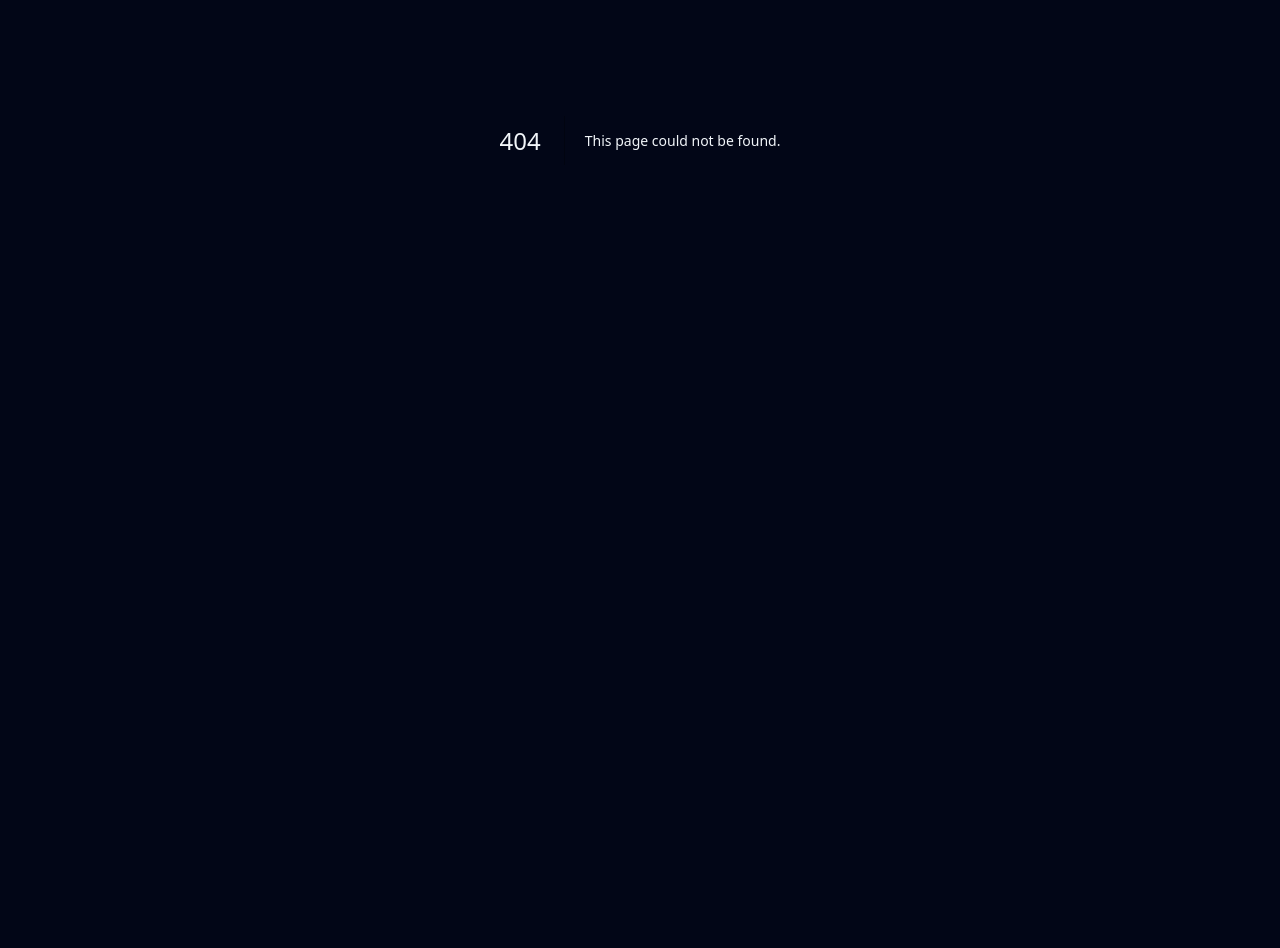
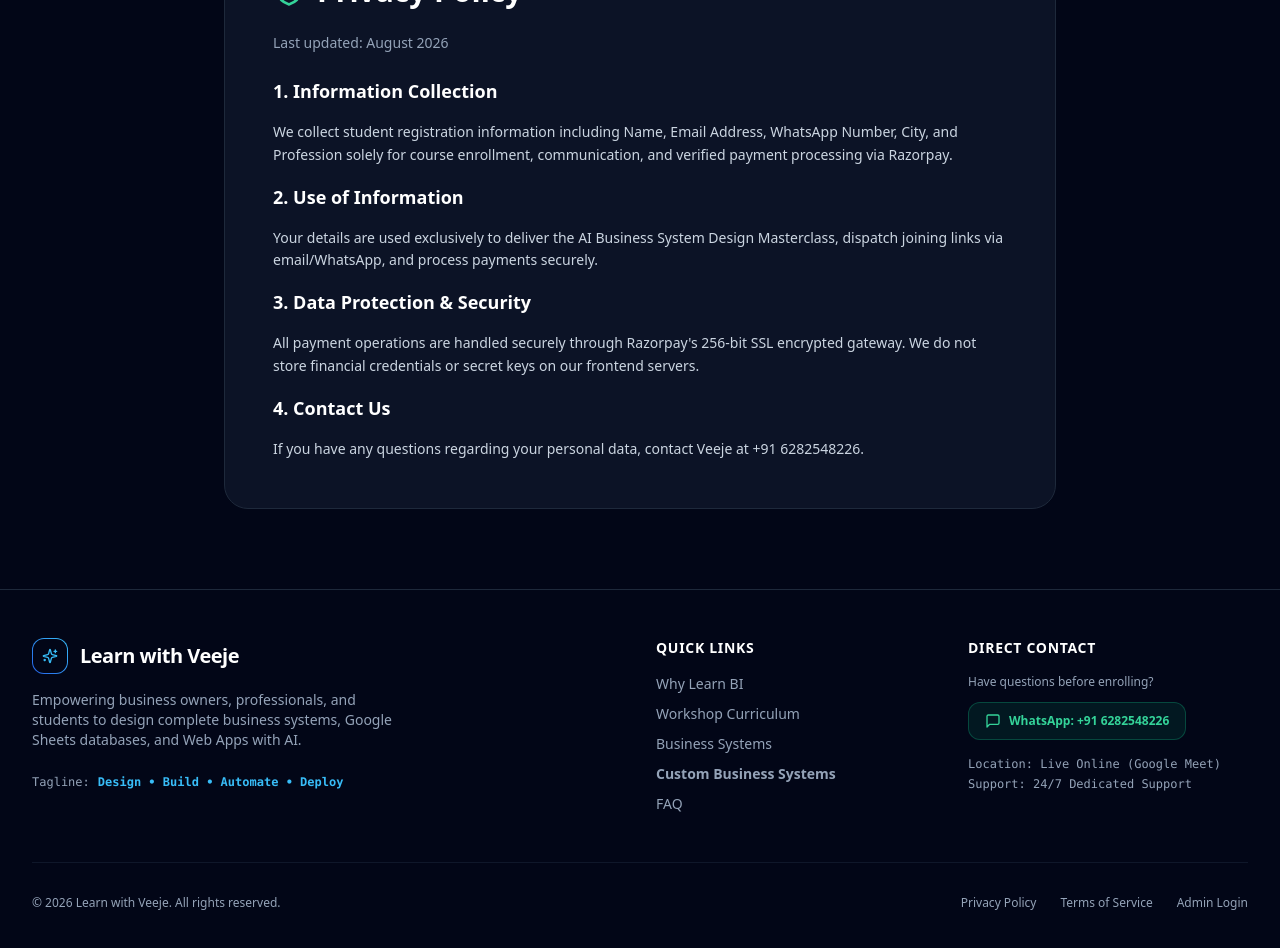
Before and after one commit to masteredlanguagecoach-hub/learnwithvj, a Next.js app: page /privacy in a window 1280 px wide. Before the commit this address had no page. Shown: the part 260-1208 px from the top of the page. Before the commit the page ends 800 px from the top, so only its background shows below. Built offline with nearby package versions, Linux system fonts and the light colour scheme.

Commit message:
AddCustom404AndPolicyPages

```diff
--- /dev/null
+++ b/app/not-found.tsx
@@ -0,0 +1,39 @@
+import Link from 'next/link';
+import { ArrowLeft, Sparkles, Home } from 'lucide-react';
+
+export default function NotFound() {
+  return (
+    <div className="min-h-screen bg-slate-950 text-white flex items-center justify-center p-4 relative overflow-hidden">
+      {/* Glow Effects */}
+      <div className="absolute top-1/3 left-1/2 -translate-x-1/2 -translate-y-1/2 w-[500px] h-[500px] bg-blue-600/15 rounded-full blur-[140px] pointer-events-none" />
+
+      <div className="max-w-md w-full text-center space-y-6 relative z-10 bg-slate-900/80 border border-slate-800 rounded-3xl p-8 sm:p-10 shadow-2xl backdrop-blur-xl">
+        <div className="w-16 h-16 rounded-2xl bg-blue-600/20 border border-blue-500/30 text-sky-400 flex items-center justify-center mx-auto mb-2">
+          <Sparkles className="w-8 h-8 animate-pulse" />
+        </div>
+
+        <div className="space-y-2">
+          <span className="text-xs font-mono font-bold uppercase tracking-widest text-sky-400 bg-sky-500/10 px-3 py-1 rounded-full border border-sky-500/20">
+            ERROR 404
+          </span>
+          <h1 className="text-3xl font-extrabold text-white tracking-tight">
+            Page Not Found
+          </h1>
+          <p className="text-slate-400 text-sm leading-relaxed">
+            The page you are looking for does not exist or may have been moved.
+          </p>
+        </div>
+
+        <div className="pt-2">
+          <Link
+            href="/"
+            className="inline-flex items-center justify-center px-6 py-3.5 rounded-xl font-bold text-sm text-white bg-gradient-to-r from-blue-600 to-indigo-600 hover:from-blue-500 hover:to-indigo-500 transition-all duration-200 shadow-xl shadow-blue-600/30 gap-2 w-full"
+          >
+            <Home className="w-4 h-4" />
+            <span>Return to Masterclass Home</span>
+          </Link>
+        </div>
+      </div>
+    </div>
+  );
+}
--- /dev/null
+++ b/app/privacy/page.tsx
@@ -0,0 +1,43 @@
+import Link from 'next/link';
+import { ArrowLeft, ShieldCheck } from 'lucide-react';
+import Navbar from '@/components/Navbar';
+import Footer from '@/components/Footer';
+
+export const metadata = {
+  title: 'Privacy Policy | Learn with Veeje',
+  description: 'Privacy Policy for Learn with Veeje - AI Business System Design Masterclass.',
+};
+
+export default function PrivacyPage() {
+  return (
+    <main className="min-h-screen bg-slate-950 text-slate-100 flex flex-col justify-between">
+      <Navbar />
+      <div className="max-w-4xl mx-auto px-4 sm:px-6 lg:px-8 pt-32 pb-20 space-y-8">
+        <Link href="/" className="inline-flex items-center gap-2 text-xs text-sky-400 font-bold hover:underline">
+          <ArrowLeft className="w-4 h-4" /> Return to Masterclass Home
+        </Link>
+        <div className="bg-slate-900/80 border border-slate-800 rounded-3xl p-8 sm:p-12 space-y-6">
+          <div className="flex items-center space-x-3">
+            <ShieldCheck className="w-8 h-8 text-emerald-400" />
+            <h1 className="text-3xl font-extrabold text-white">Privacy Policy</h1>
+          </div>
+          <p className="text-slate-400 text-sm">Last updated: August 2026</p>
+          <div className="space-y-4 text-slate-300 text-sm leading-relaxed">
+            <h2 className="text-lg font-bold text-white">1. Information Collection</h2>
+            <p>We collect student registration information including Name, Email Address, WhatsApp Number, City, and Profession solely for course enrollment, communication, and verified payment processing via Razorpay.</p>
+
+            <h2 className="text-lg font-bold text-white">2. Use of Information</h2>
+            <p>Your details are used exclusively to deliver the AI Business System Design Masterclass, dispatch joining links via email/WhatsApp, and process payments securely.</p>
+
+            <h2 className="text-lg font-bold text-white">3. Data Protection & Security</h2>
+            <p>All payment operations are handled securely through Razorpay's 256-bit SSL encrypted gateway. We do not store financial credentials or secret keys on our frontend servers.</p>
+
+            <h2 className="text-lg font-bold text-white">4. Contact Us</h2>
+            <p>If you have any questions regarding your personal data, contact Veeje at +91 6282548226.</p>
+          </div>
+        </div>
+      </div>
+      <Footer />
+    </main>
+  );
+}
--- /dev/null
+++ b/app/terms/page.tsx
@@ -0,0 +1,40 @@
+import Link from 'next/link';
+import { ArrowLeft, FileText } from 'lucide-react';
+import Navbar from '@/components/Navbar';
+import Footer from '@/components/Footer';
+
+export const metadata = {
+  title: 'Terms of Service | Learn with Veeje',
+  description: 'Terms of Service for Learn with Veeje - AI Business System Design Masterclass.',
+};
+
+export default function TermsPage() {
+  return (
+    <main className="min-h-screen bg-slate-950 text-slate-100 flex flex-col justify-between">
+      <Navbar />
+      <div className="max-w-4xl mx-auto px-4 sm:px-6 lg:px-8 pt-32 pb-20 space-y-8">
+        <Link href="/" className="inline-flex items-center gap-2 text-xs text-sky-400 font-bold hover:underline">
+          <ArrowLeft className="w-4 h-4" /> Return to Masterclass Home
+        </Link>
+        <div className="bg-slate-900/80 border border-slate-800 rounded-3xl p-8 sm:p-12 space-y-6">
+          <div className="flex items-center space-x-3">
+            <FileText className="w-8 h-8 text-blue-400" />
+            <h1 className="text-3xl font-extrabold text-white">Terms of Service</h1>
+          </div>
+          <p className="text-slate-400 text-sm">Last updated: August 2026</p>
+          <div className="space-y-4 text-slate-300 text-sm leading-relaxed">
+            <h2 className="text-lg font-bold text-white">1. Masterclass Enrollment</h2>
+            <p>Enrollment in the AI Business System Design Masterclass guarantees access to the 2 Hours 30 Minutes live online session, dashboard templates, and student WhatsApp group.</p>
+
+            <h2 className="text-lg font-bold text-white">2. Payment & Refunds</h2>
+            <p>Registration fees (₹249) are processed via Razorpay. Upon successful payment verification, your seat is confirmed immediately.</p>
+
+            <h2 className="text-lg font-bold text-white">3. Intellectual Property</h2>
+            <p>All workshop templates, prompt guides, and curriculum materials provided during the masterclass are owned by Learn with Veeje and provided for personal and business use.</p>
+          </div>
+        </div>
+      </div>
+      <Footer />
+    </main>
+  );
+}
--- a/components/Footer.tsx
+++ b/components/Footer.tsx
@@ -1,7 +1,8 @@
 'use client';
 
 import React from 'react';
-import { Sparkles, MessageSquare, ShieldCheck, Heart } from 'lucide-react';
+import Link from 'next/link';
+import { Sparkles, MessageSquare } from 'lucide-react';
 
 export default function Footer() {
   const whatsappUrl = 'https://wa.me/916282548226?text=Hi%20Veeje,%20I%20have%20a%20question%20about%20the%20Masterclass.';
@@ -24,12 +25,12 @@ export default function Footer() {
             </div>
 
             <p className="text-slate-400 text-sm max-w-sm">
-              Empowering business owners, professionals, and students to master Google Sheets, Business Intelligence dashboards, and AI automation.
+              Empowering business owners, professionals, and students to design complete business systems, Google Sheets databases, and Web Apps with AI.
             </p>
 
             <div className="pt-2 flex items-center gap-2 text-xs text-slate-400 font-mono">
               <span>Tagline:</span>
-              <span className="text-sky-400 font-bold">Analyze. Visualize. Automate.</span>
+              <span className="text-sky-400 font-bold">Design • Build • Automate • Deploy</span>
             </div>
           </div>
 
@@ -38,19 +39,19 @@ export default function Footer() {
             <h4 className="text-white font-bold mb-4 text-sm tracking-wider uppercase">Quick Links</h4>
             <ul className="space-y-2.5 text-sm">
               <li>
-                <a href="#why-learn" className="hover:text-white transition-colors">Why Learn BI</a>
+                <a href="/#why-learn" className="hover:text-white transition-colors">Why Learn BI</a>
               </li>
               <li>
-                <a href="#curriculum" className="hover:text-white transition-colors">Workshop Curriculum</a>
+                <a href="/#curriculum" className="hover:text-white transition-colors">Workshop Curriculum</a>
               </li>
               <li>
-                <a href="#dashboards" className="hover:text-white transition-colors">Business Dashboards</a>
+                <a href="/#dashboards" className="hover:text-white transition-colors">Business Systems</a>
               </li>
               <li>
-                <a href="#custom-systems" className="hover:text-amber-300 font-semibold transition-colors">Custom Business Systems</a>
+                <a href="/#custom-systems" className="hover:text-amber-300 font-semibold transition-colors">Custom Business Systems</a>
               </li>
               <li>
-                <a href="#faq" className="hover:text-white transition-colors">FAQ</a>
+                <a href="/#faq" className="hover:text-white transition-colors">FAQ</a>
               </li>
             </ul>
           </div>
@@ -80,9 +81,9 @@ export default function Footer() {
         <div className="pt-8 border-t border-slate-900 flex flex-col sm:flex-row items-center justify-between text-xs text-slate-400 gap-4">
           <p>© {new Date().getFullYear()} Learn with Veeje. All rights reserved.</p>
           <div className="flex items-center space-x-6">
-            <a href="#" className="hover:text-slate-200 transition-colors">Privacy Policy</a>
-            <a href="#" className="hover:text-slate-200 transition-colors">Terms of Service</a>
-            <a href="/admin" className="hover:text-sky-400 transition-colors">Admin Login</a>
+            <Link href="/privacy" className="hover:text-slate-200 transition-colors">Privacy Policy</Link>
+            <Link href="/terms" className="hover:text-slate-200 transition-colors">Terms of Service</Link>
+            <Link href="/admin" className="hover:text-sky-400 transition-colors">Admin Login</Link>
           </div>
         </div>
 
```
